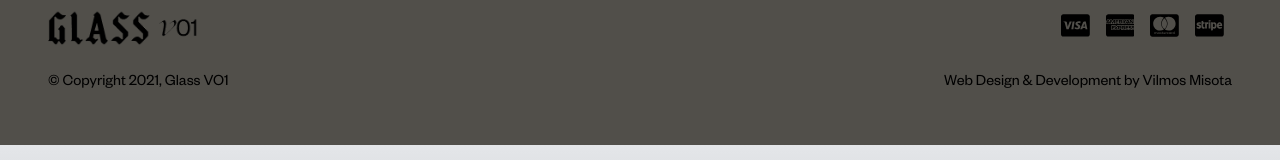
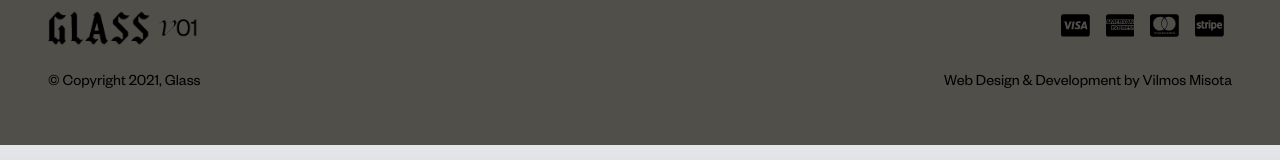
Before and after one commit to vilmosmisota/glass-ecommerce, a Next.js app: page /about in a window 1280 px wide. Shown: the part 547-707 px from the top of the page. Built offline with nearby package versions, Linux system fonts and the light colour scheme.

Commit message:
try deploy

```diff
--- a/src/layout/footer/footer.tsx
+++ b/src/layout/footer/footer.tsx
@@ -84,7 +84,7 @@ export default function Footer() {
         </div>
         <article className="copyright-container">
           <ul>
-            <li>© Copyright {year()}, Glass VO1</li>
+            <li>© Copyright {year()}, Glass</li>
             <li>Web Design & Development by Vilmos Misota</li>
           </ul>
         </article>
```
